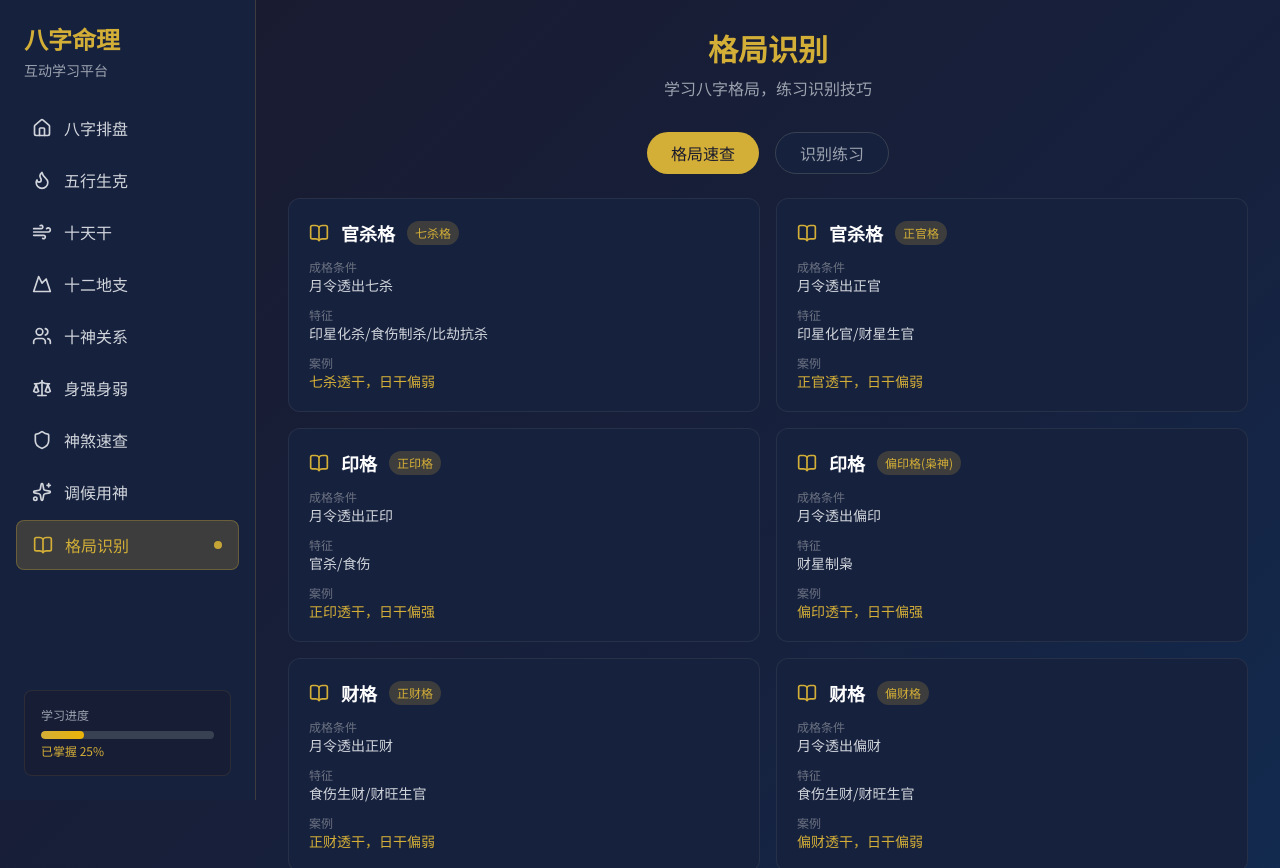
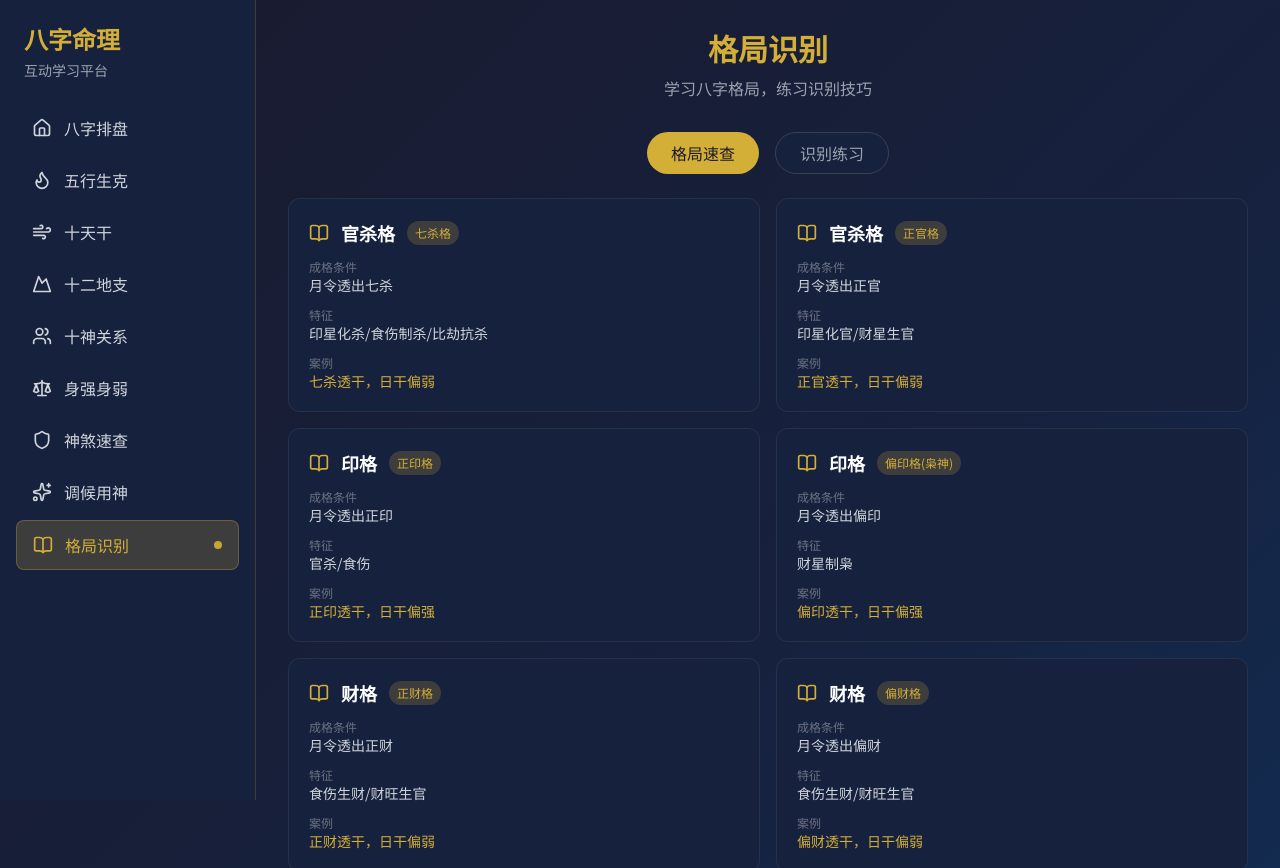
Before and after one commit to zpy016/bazi-learning-tool, a React (Vite) app: page /geju in a window 1280 px wide. Shown: the top 868 px of the page. Built offline with nearby package versions, Linux system fonts and the light colour scheme.

Commit message:
chore: 移除左下角静态假进度条，待真实进度逻辑实现后恢复

```diff
--- a/src/components/NavMenu.jsx
+++ b/src/components/NavMenu.jsx
@@ -80,15 +80,7 @@ export default function NavMenu() {
           })}
         </nav>
 
-        <div className="absolute bottom-6 left-0 right-0 px-6">
-          <div className="p-4 rounded-lg bg-bazi-dark/50 border border-bazi-gold/10">
-            <p className="text-xs text-gray-400 mb-2">学习进度</p>
-            <div className="w-full h-2 bg-gray-700 rounded-full overflow-hidden">
-              <div className="h-full w-1/4 bg-gradient-to-r from-bazi-gold to-yellow-500 rounded-full" />
-            </div>
-            <p className="text-xs text-bazi-gold mt-1">已掌握 25%</p>
-          </div>
-        </div>
+
       </aside>
 
       {/* Overlay for mobile */}
```
